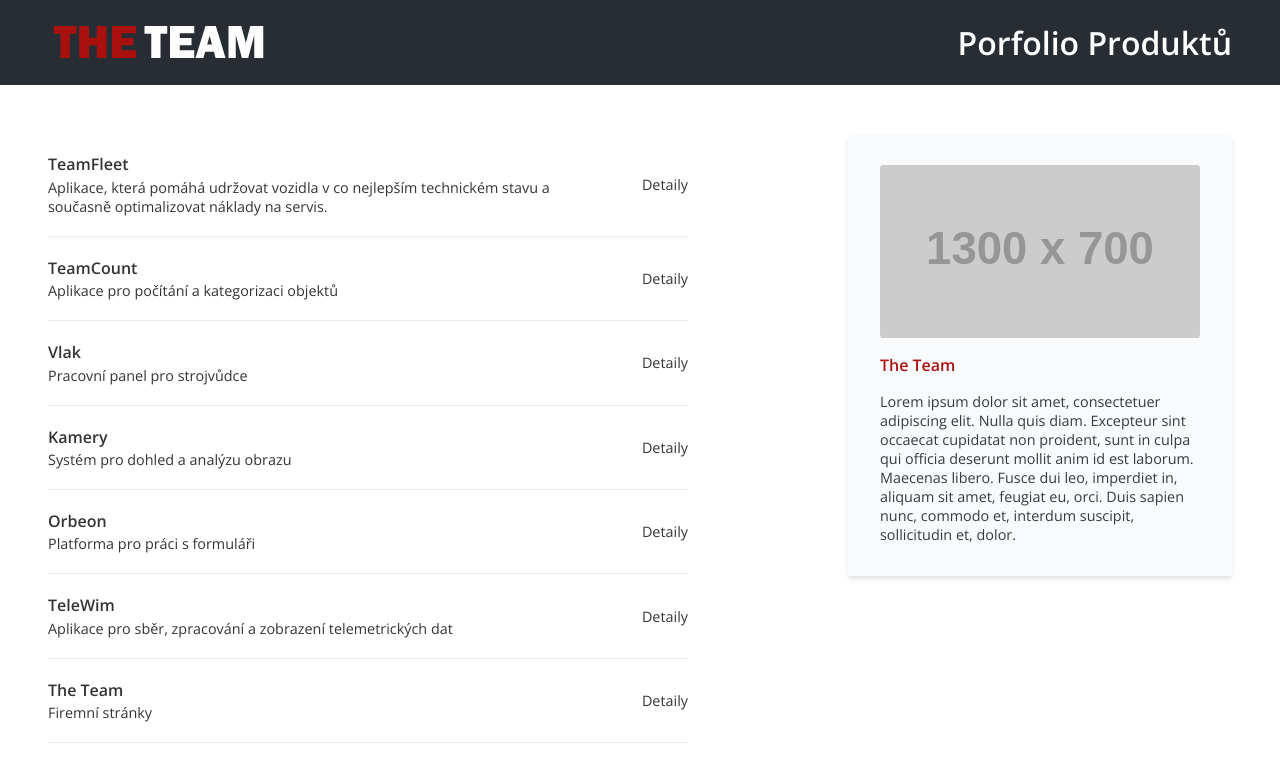
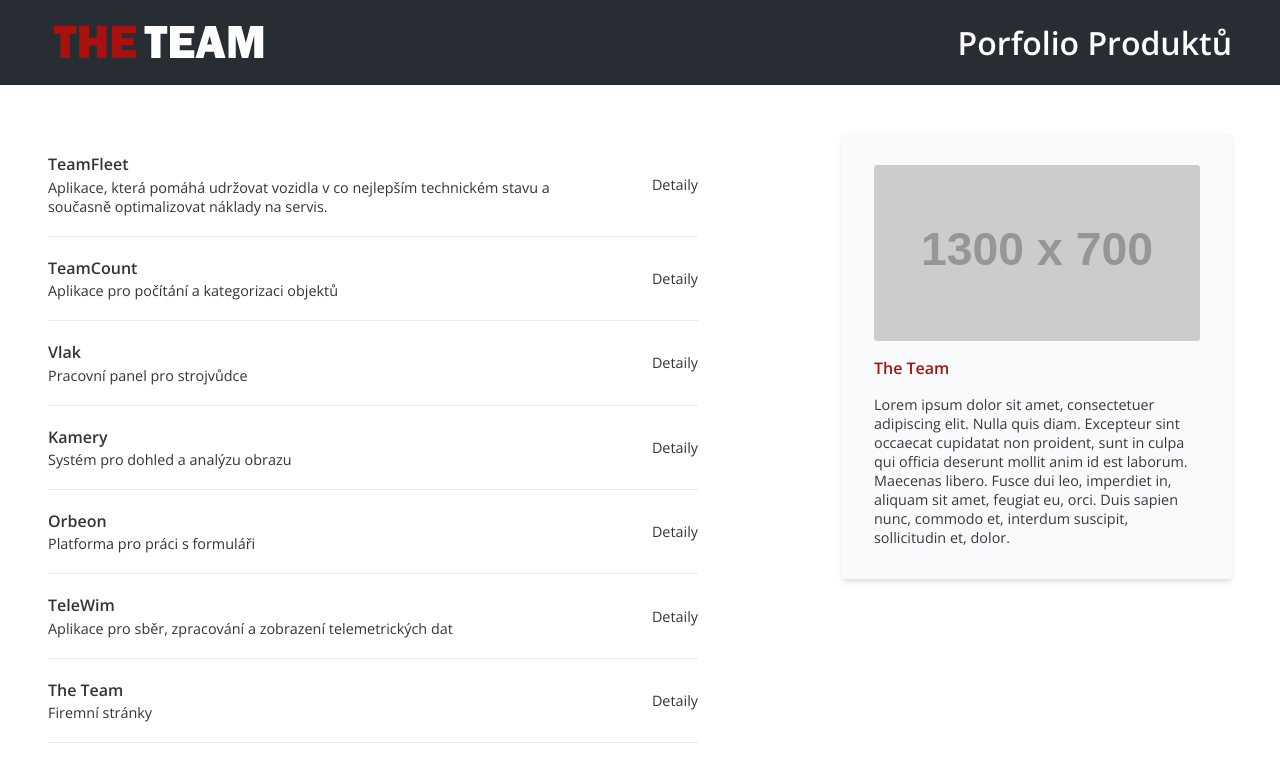
Before and after one commit to klara367/the-team-portfolio, a React (Create React App) app: page / in a window 1280 px wide. Shown: the top 782 px of the page. Built offline with nearby package versions, Linux system fonts and the light colour scheme.

Commit message:
grid gap

```diff
--- a/src/index.css
+++ b/src/index.css
@@ -32,7 +32,7 @@
     justify-content: space-between;
     grid-template-columns: 1.25fr 0.75fr;
     padding: 3rem;
-    gap: 10rem;
+    gap: 9rem;
     background-color: var(--white-clr);
 }
 
```
